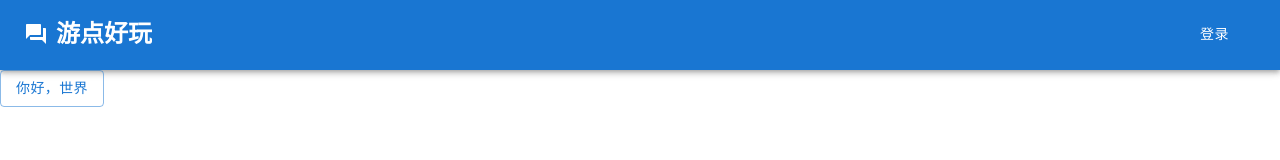
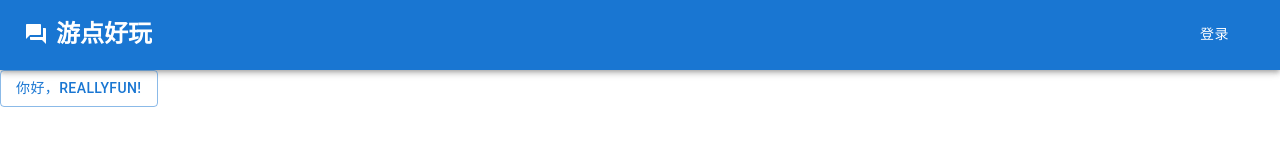
Before and after one commit to lyx12366/ReallyFun-browser, a React (Create React App) app: page / in a window 1280 px wide. Shown: the top 160 px of the page. Built offline with nearby package versions, Linux system fonts and the light colour scheme.

Commit message:
⭐安装MUI

```diff
--- a/package.json
+++ b/package.json
@@ -7,11 +7,13 @@
     "@emotion/styled": "^11.9.3",
     "@mui/icons-material": "^5.8.4",
     "@mui/material": "^5.8.6",
+    "@mui/styled-engine-sc": "^5.8.0",
     "axios": "^0.27.2",
     "react": "^18.2.0",
     "react-dom": "^18.2.0",
     "react-router-dom": "6",
     "react-scripts": "5.0.1",
+    "styled-components": "^5.3.5",
     "universal-cookie": "^4.0.4",
     "web-vitals": "^2.1.0"
   },
--- a/src/views/Home.js
+++ b/src/views/Home.js
@@ -3,7 +3,8 @@ import React from "react";
 
 class Home extends React.Component {
   render() {
-    return <Button variant="outlined">你好，世界</Button>;
+    const subject = "ReallyFun";
+    return <Button variant="outlined">你好，{subject}! </Button>;
   }
 }
 
```
Also changed, not shown: 1 other file (tests, documents, lock files or other folders).
